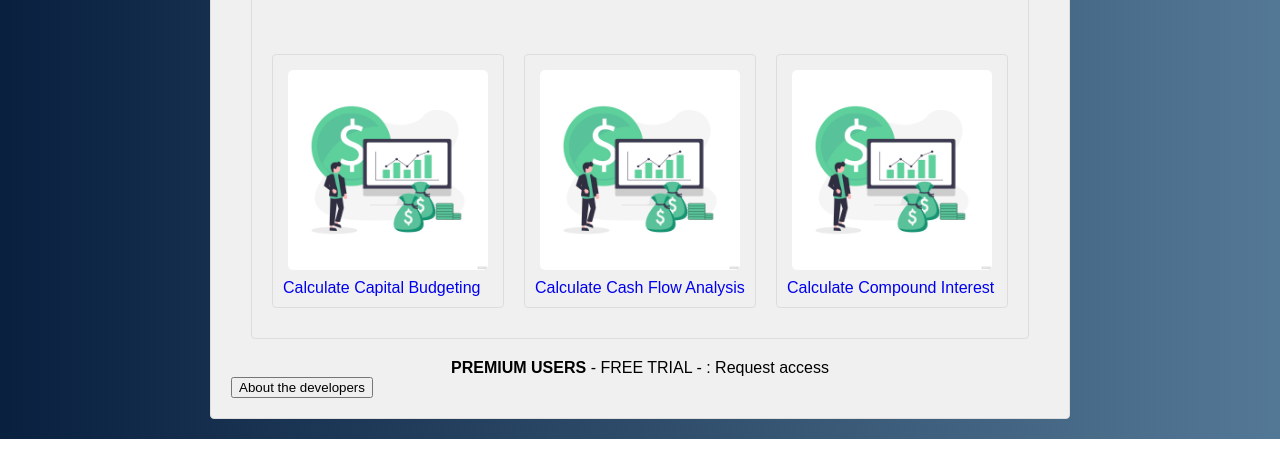
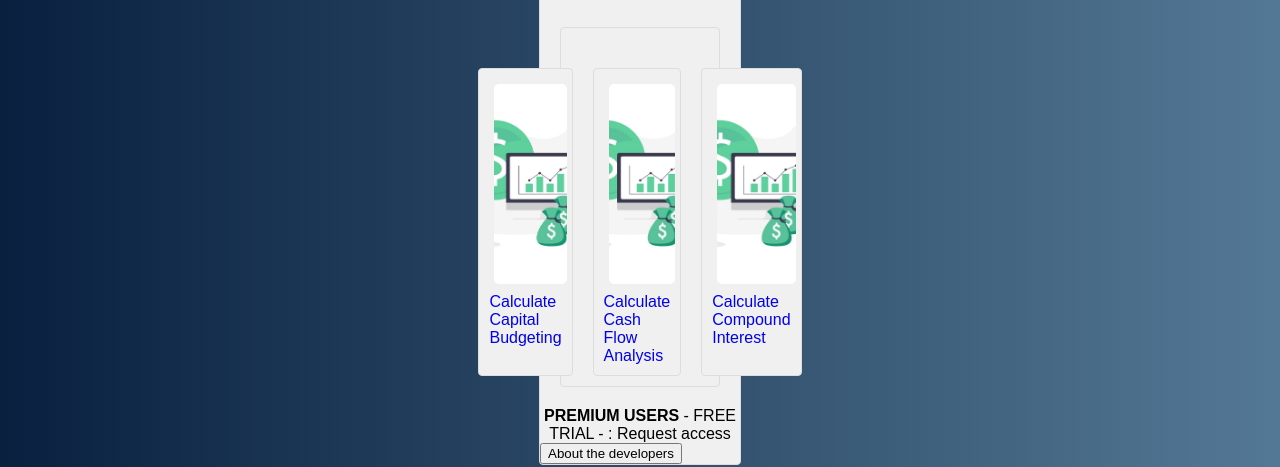
Before and after one commit to autochanger/simplyfinance, a plain HTML site: page index.html in a window 1280 px wide. Shown: the part 903-1370 px from the top of the page. Before the commit the page ends 1342 px from the top, so only its background shows below. Drawn offline with Linux system fonts and the light colour scheme.

Commit message:
Update styles.css

```diff
--- a/css/styles.css
+++ b/css/styles.css
@@ -173,11 +173,11 @@ a:hover {
 
         .content {
             margin: 20px;
-            padding: 20px;
+            padding: 0px;
             border: 1px solid #ddd;
             border-radius: 4px;
             background-color: #f0f0f0;
-	    max-width: 100%;
+	    max-width: 200px;
         }
         .hidden {
             display: none;
```
